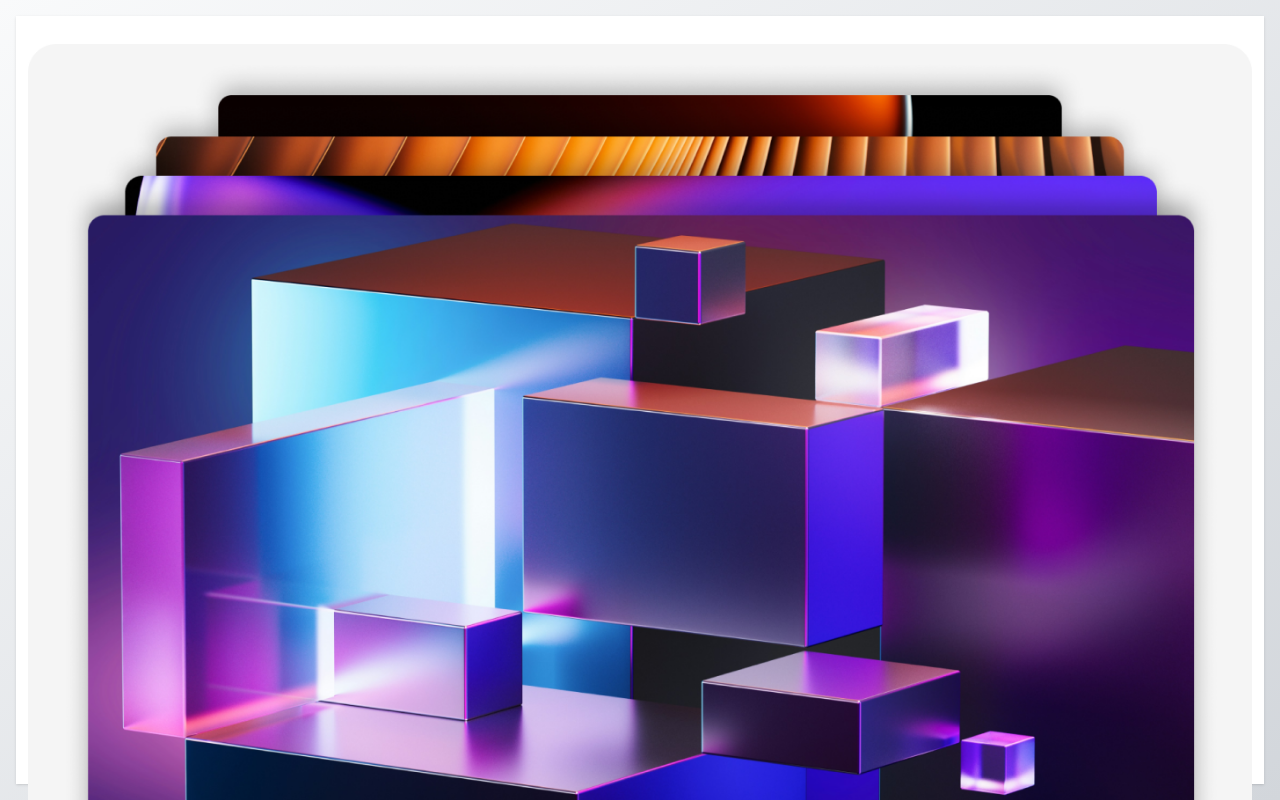
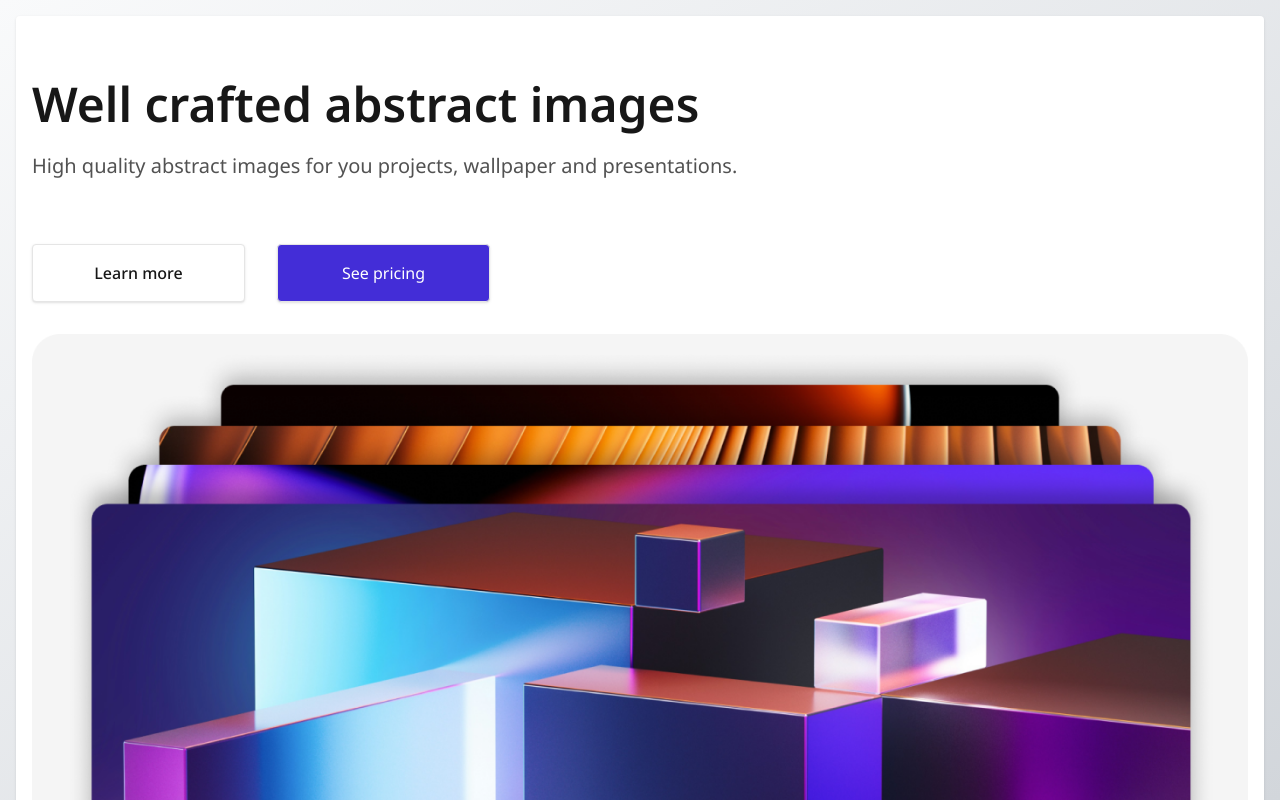
Before and after one commit to Jehrman27/marketing-project, a React (Vite) app: page /hero-section-simple in a window 1280 px wide. Shown: the top 800 px of the page. Built offline with nearby package versions, Linux system fonts and the light colour scheme.

Commit message:
tablet styling

```diff
--- a/src/App.css
+++ /dev/null
@@ -1,5 +0,0 @@
-#root {
-  max-width: 1280px;
-  margin: 0 auto;
-  padding: 2rem;
-}
--- a/src/App.tsx
+++ b/src/App.tsx
@@ -1,4 +1,3 @@
-import "./App.css";
 import { Router } from "./Router";
 
 function App() {
--- a/src/components/HeroSectionSimple/HeroSectionSimple.tsx
+++ b/src/components/HeroSectionSimple/HeroSectionSimple.tsx
@@ -1,22 +1,22 @@
 export const HeroSectionSimple = () => {
   return (
-    <div className="flex flex-col justify-center bg-white w-full h-full shadow-sm">
-      <div className="py-12 px-3 flex flex-col gap-12">
-        <div className="flex flex-col gap-8">
-          <div className="flex flex-col gap-4">
-            <h2 className="text-4xl font-semibold">
+    <div className="flex flex-col justify-center bg-white w-full min-h-full rounded-sm shadow-sm">
+      <div className="py-12 md:py-16 px-3 md:px-4 flex flex-col gap-12 md:gap-8">
+        <div className="flex flex-col gap-8 md:gap-16">
+          <div className="flex flex-col gap-4 md:gap-6">
+            <h2 className="text-4xl md:text-5xl font-semibold">
               Well crafted abstract images
             </h2>
-            <p className="text-lg font-normal text-neutral-600">
+            <p className="text-lg md:text-xl font-normal text-neutral-600">
               High quality abstract images for you projects, wallpaper and
               presentations.
             </p>
           </div>
-          <div className="flex  gap-4">
-            <button className="flex-1 py-3 px-5 rounded-sm shadow-sm border-1 border-neutral-200 bg-white text-neutral-900 text-base font-medium">
+          <div className="flex gap-4 md:gap-8">
+            <button className="flex-1 md:flex-none py-3 md:py-4 px-5 md:w-53.25 rounded-sm shadow-sm border-1 border-neutral-200 bg-white text-neutral-900 text-base font-medium">
               Learn more
             </button>
-            <button className="flex-1 py-3 px-5 rounded-sm shadow-sm border-1 border-neutral-200 bg-indigo-700 text-white">
+            <button className="flex-1 md:flex-none py-3 md:py-4 px-5 md:w-53.25 rounded-sm shadow-sm border-1 border-neutral-200 bg-indigo-700 text-white">
               See pricing
             </button>
           </div>
--- a/src/index.css
+++ b/src/index.css
@@ -1,4 +1,8 @@
 @import "tailwindcss";
+
+@theme {
+  --breakpoint-lg: 90rem;
+}
 
 :root {
   font-family: "Noto Sans", system-ui, -apple-system, BlinkMacSystemFont,
@@ -20,24 +24,3 @@
 * {
   box-sizing: border-box;
 }
-
-a {
-  font-weight: 500;
-  color: #646cff;
-  text-decoration: inherit;
-}
-a:hover {
-  color: #535bf2;
-}
-
-body {
-  margin: 0;
-  display: flex;
-  place-items: center;
-  min-width: 320px;
-  min-height: 100vh;
-  display: flex;
-  justify-content: center;
-  align-items: start;
-  padding-top: 120px;
-}
--- a/src/pages/HeroSectionSimplePage/HeroSectionSimplePage.tsx
+++ b/src/pages/HeroSectionSimplePage/HeroSectionSimplePage.tsx
@@ -2,7 +2,7 @@ import { HeroSectionSimple } from "../../components/HeroSectionSimple/HeroSectio
 
 export const HeroSectionSimplePage = () => {
   return (
-    <div className="p-4 h-full">
+    <div className="p-4 h-screen">
       <HeroSectionSimple />
     </div>
   );
--- a/src/pages/Layout/Layout.tsx
+++ b/src/pages/Layout/Layout.tsx
@@ -2,8 +2,11 @@ import { Outlet } from "react-router";
 
 export const Layout = () => {
   return (
-    <div className="fixed left-0 right-0 top-0 bottom-0 bg-gradient-to-br from-[#f9fafb] to-[#d2d6db]">
-      <Outlet />
-    </div>
+    <>
+      <div className="fixed inset-0 bg-gradient-to-br from-[#f9fafb] to-[#d2d6db] -z-10"></div>
+      <div className="relative min-h-screen">
+        <Outlet />
+      </div>
+    </>
   );
 };
```
